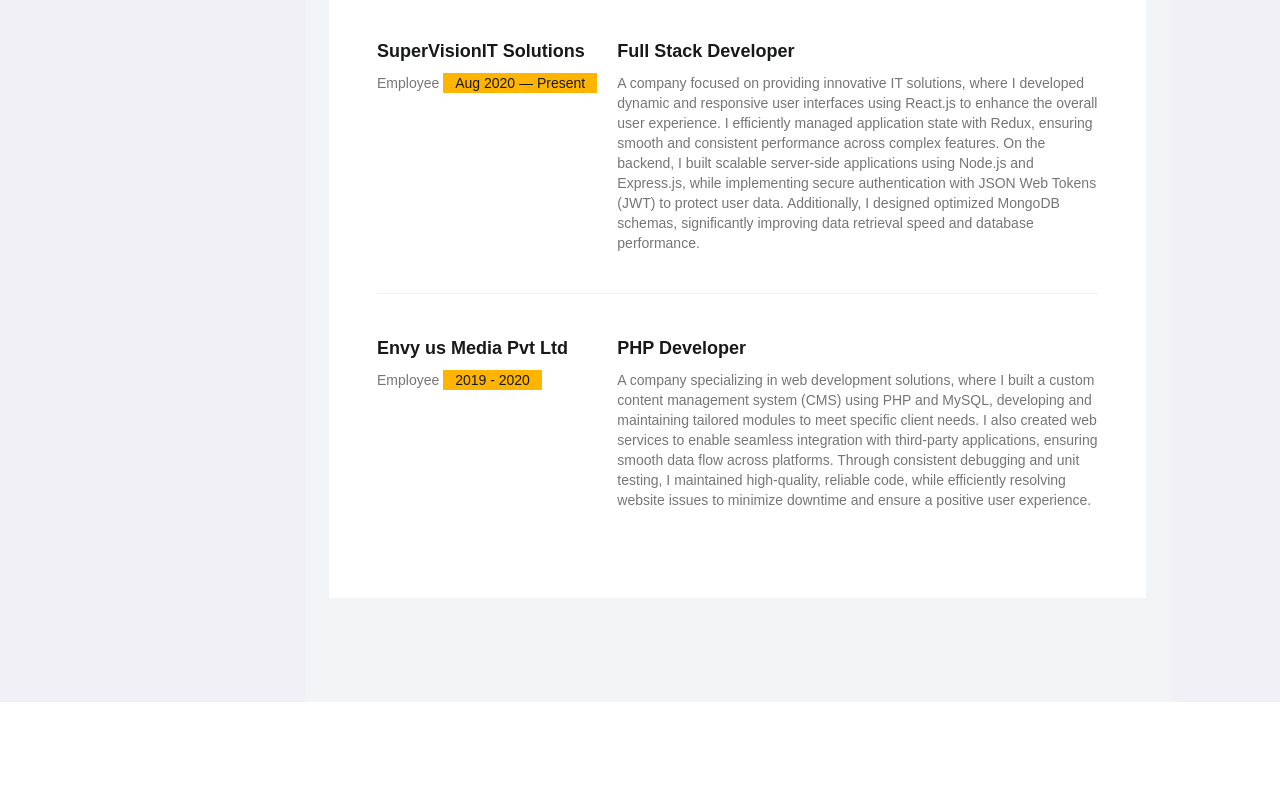
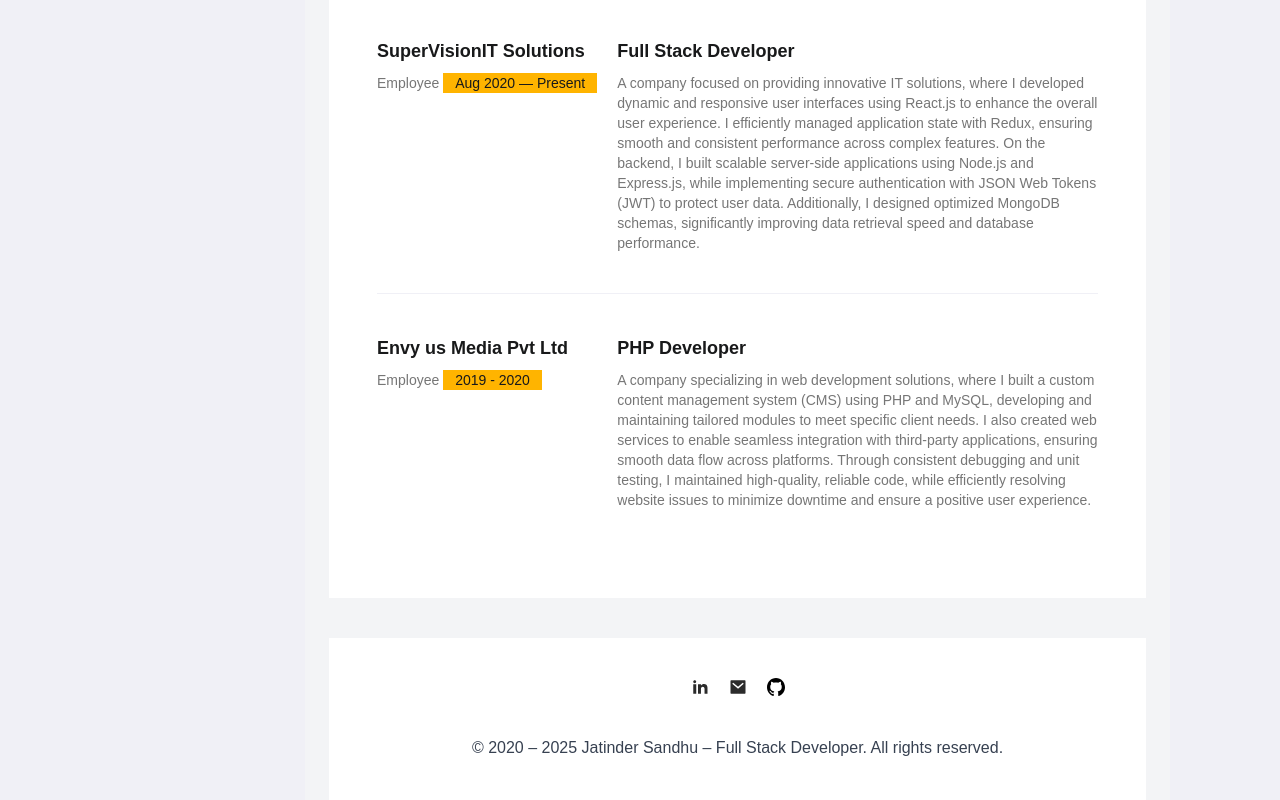
Before and after one commit to jatindersandhuinfo/jatindersandhu, a Next.js app: page / in a window 1280 px wide. Shown: the part 2970-3770 px from the top of the page. Before the commit the page ends 3672 px from the top, so only its background shows below. Built offline with nearby package versions, Linux system fonts and the light colour scheme.

Commit message:
Feat: Footer Section

```diff
--- a/app/components/card/profile.tsx
+++ b/app/components/card/profile.tsx
@@ -1,4 +1,3 @@
-import Image from 'next/image';
 import { profileDetail } from '@/lib/data/profile';
 
 const ProfileCard = () => {
--- /dev/null
+++ b/app/components/footer/index.tsx
@@ -0,0 +1,18 @@
+import { social } from '@/lib/data/profile';
+import Link from 'next/link';
+
+const Footer = () => {
+     const currentYear = new Date().getFullYear();
+    return (
+        <footer className="flex flex-col space-y-10 justify-center p-10 w-full bg-[var(--color-white)]">
+
+            <div className="flex justify-center space-x-5">
+                {social && social.map(({ link, Icon }, idx) => (
+                    <Link key={idx} href={link} target='_blank'><Icon width={`18px`} height={`18px`} /></Link>
+                ))}
+            </div>
+            <p className="text-center text-gray-700 font-medium">{`© 2020 – ${currentYear} Jatinder Sandhu – Full Stack Developer. All rights reserved.`}</p>
+        </footer>
+    )
+}
+export default Footer;
--- a/app/components/menu/right.tsx
+++ b/app/components/menu/right.tsx
@@ -6,10 +6,6 @@
 
 const RightMenu = () => {
     const [pathname, setPathname] = useState<string | null>('/');
-
-    const handleClick = (link: string | null) => {
-        setPathname(link);
-    };
 
     return (
         menuItems && menuItems.map(({ name, link, icon: Icon }) => {
--- a/app/page.tsx
+++ b/app/page.tsx
@@ -3,15 +3,17 @@
 import EducationSection from "./components/sections/education";
 import SkillSection from "./components/sections/skill";
 import WorkSection from "./components/sections/work";
+import Footer from "@/app/components/footer";
 
 const Home = () => {
   return (
-    <div className="flex flex-col items-center sm:items-start gap-4 pb-20">
+    <div className="flex flex-col items-center sm:items-start gap-4">
       <BannerSection id="/" />
       <ServiceSection id="services" />
       <SkillSection id="skill" />
       <EducationSection id="speaking" />
       <WorkSection id="work" />
+      <Footer />
     </div>
   );
 }
```
